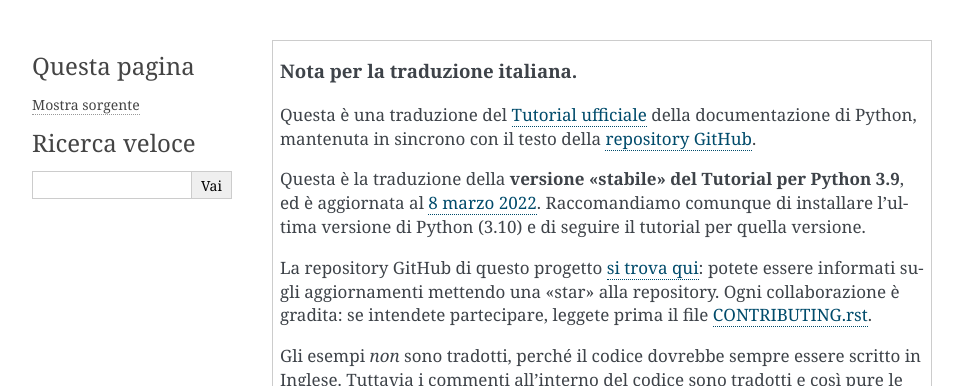
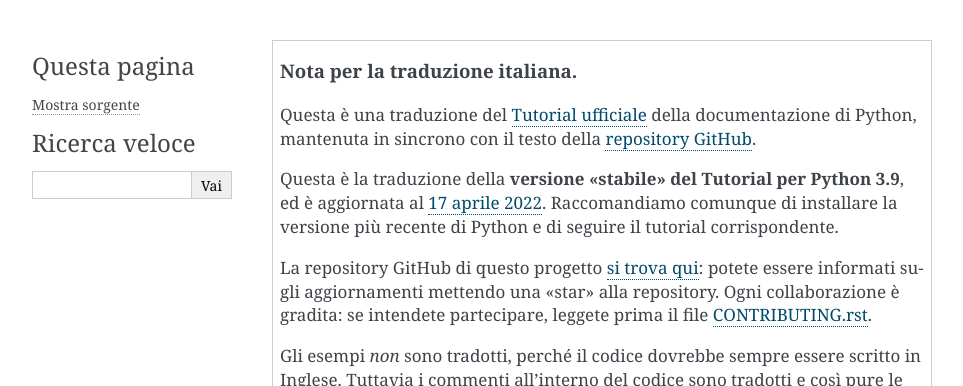
Before and after one commit to ricpol/pytutorial-it, a Sphinx documentation site: the page built from tutorial/source/appetite.rst, in a window 1280 px wide and 900 px high. Shown: the top 386 px of the window, without its empty margins (148-1111 px from the left). Built offline with Sphinx 7.4.7, drawn with Linux system fonts in a browser that asks for light colours.

Commit message:
sync up to commit c6c9823

```diff
--- a/tutorial/source/appetite.rst
+++ b/tutorial/source/appetite.rst
@@ -8,9 +8,9 @@
 
     Questa è la traduzione della **versione "stabile" del Tutorial per
     Python 3.9**, ed è aggiornata al
-    `8 marzo 2022 <https://github.com/python/cpython/commits/3.9/Doc/tutorial>`_.
-    Raccomandiamo comunque di installare l’ultima versione di Python (3.10)
-    e di seguire il tutorial per quella versione.
+    `17 aprile 2022 <https://github.com/python/cpython/commits/3.9/Doc/tutorial>`_.
+    Raccomandiamo comunque di installare la versione più recente di Python
+    e di seguire il tutorial corrispondente.
 
     La repository GitHub di questo progetto
     `si trova qui <https://github.com/ricpol/pytutorial-it>`_: potete essere
--- a/tutorial/source/modules.rst
+++ b/tutorial/source/modules.rst
@@ -520,7 +520,7 @@ importare "\*" dal suo package. Per esempio, il file
    __all__ = ["echo", "surround", "reverse"]
 
 In questo modo, ``from sound.effects import *`` importerebbe i tre moduli
-indicati del package :mod:`sound`.
+indicati del package :mod:`sound.effects`.
 
 Se ``__all__`` non è definito, allora l'istruzione
 ``from sound.effects import *`` *non* importa comunque tutti i moduli del
--- a/tutorial/source/stdlib.rst
+++ b/tutorial/source/stdlib.rst
@@ -76,7 +76,8 @@ uno o più nomi di file e un numero opzionale di righe da visualizzare::
 
     import argparse
 
-    parser = argparse.ArgumentParser(prog = 'top',
+    parser = argparse.ArgumentParser(
+        prog = 'top',
         description = 'Show top lines from each file')
     parser.add_argument('filenames', nargs='+')
     parser.add_argument('-l', '--lines', type=int, default=10)
```
